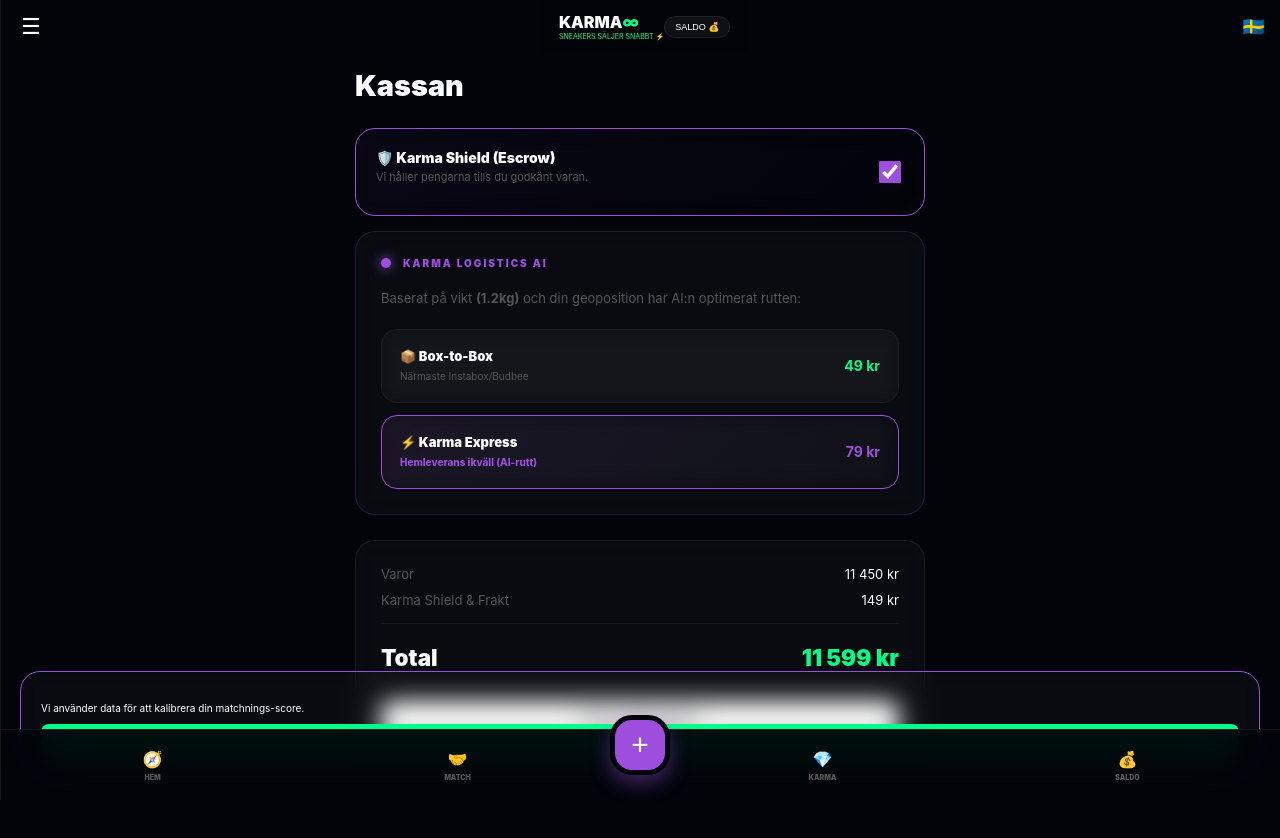
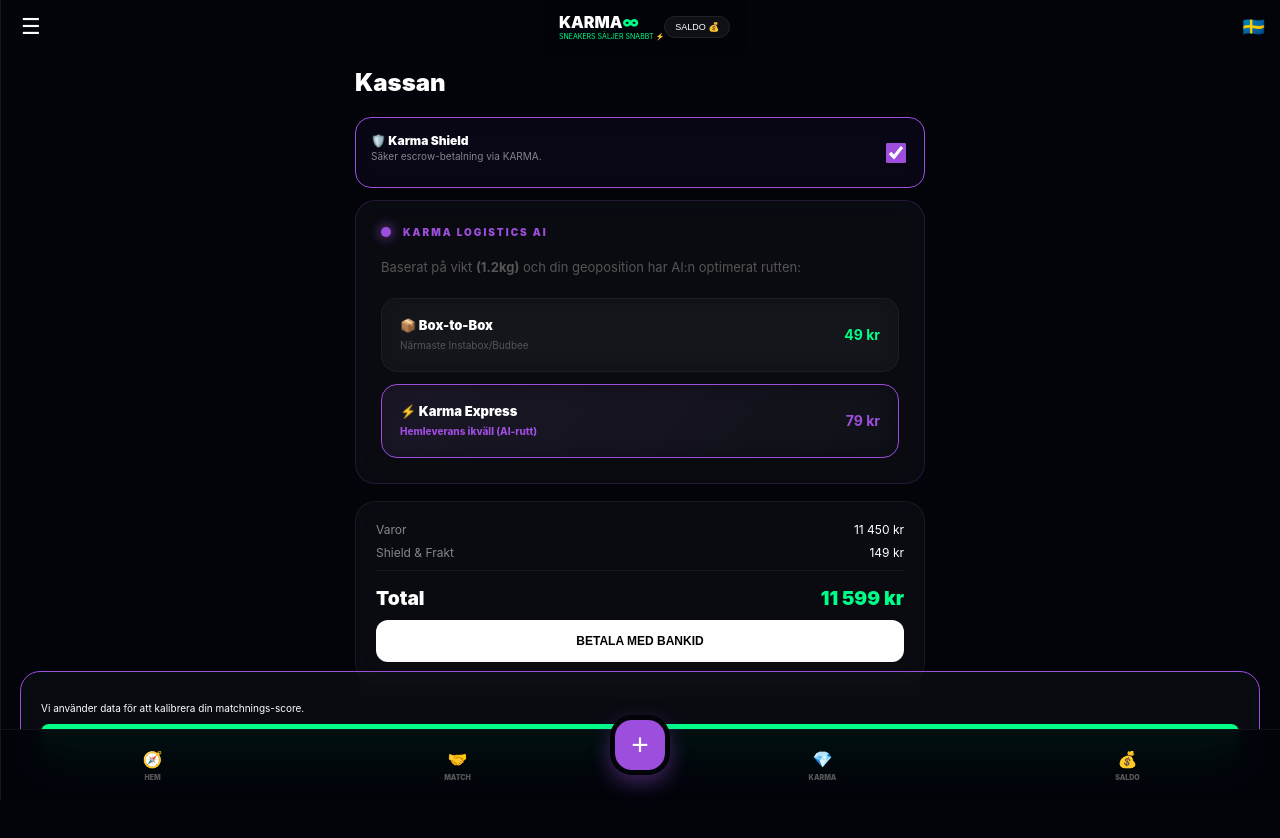
Before and after one commit to gascheckking/marketbeg-appGem, a Next.js app: page /checkout in a window 1280 px wide. Shown: the top 838 px of the page. Built offline with nearby package versions, Linux system fonts and the light colour scheme.

Commit message:
Update page.tsx

```diff
--- a/app/checkout/page.tsx
+++ b/app/checkout/page.tsx
@@ -8,49 +8,48 @@ export default function CheckoutPage() {
 
   return (
     <div className="page-wrapper" style={{ padding: '15px' }}>
-      <header style={{ marginBottom: '25px' }}>
-        <h1 style={{ fontSize: '1.8rem', fontWeight: 900, margin: 0 }}>Kassan</h1>
+      <header style={{ marginBottom: '20px' }}>
+        <h1 style={{ fontSize: '1.5rem', fontWeight: 900, margin: 0 }}>Kassan</h1>
       </header>
 
-      <div style={{ display: 'flex', flexDirection: 'column', gap: '15px' }}>
+      <div style={{ display: 'flex', flexDirection: 'column', gap: '12px' }}>
 
-        {/* Karma Shield Selector */}
         <div className="glass-card" style={{
-          padding: '20px',
+          padding: '15px',
           border: shieldActive ? '1px solid var(--neon-purple)' : '1px solid rgba(255,255,255,0.1)',
-          background: shieldActive ? 'linear-gradient(135deg, rgba(157, 78, 221, 0.05), transparent)' : 'transparent'
+          background: shieldActive ? 'rgba(157, 78, 221, 0.05)' : 'transparent',
+          borderRadius: '16px'
         }}>
           <div style={{ display: 'flex', justifyContent: 'space-between', alignItems: 'center' }}>
             <div>
-              <h3 style={{ margin: 0, fontSize: '14px', fontWeight: 900 }}>🛡️ Karma Shield (Escrow)</h3>
-              <p className="muted" style={{ fontSize: '11px', marginTop: '4px' }}>Vi håller pengarna tills du godkänt varan.</p>
+              <h3 style={{ margin: 0, fontSize: '12px', fontWeight: 900 }}>🛡️ Karma Shield</h3>
+              <p style={{ fontSize: '10px', marginTop: '2px', opacity: 0.5 }}>Säker escrow-betalning via KARMA.</p>
             </div>
             <input
               type="checkbox"
               checked={shieldActive}
               onChange={() => setShieldActive(!shieldActive)}
-              style={{ width: '22px', height: '22px', accentColor: 'var(--neon-purple)' }}
+              style={{ width: '20px', height: '20px', accentColor: 'var(--neon-purple)' }}
             />
           </div>
         </div>
 
         <ShippingAI itemWeight="1.2kg" />
 
-        {/* Summa & Betala */}
-        <div className="glass-card" style={{ padding: '25px', marginTop: '10px' }}>
-          <div style={{ display: 'flex', justifyContent: 'space-between', marginBottom: '10px', fontSize: '13px' }}>
-            <span className="muted">Varor</span>
+        <div className="glass-card" style={{ padding: '20px', marginTop: '5px', borderRadius: '20px' }}>
+          <div style={{ display: 'flex', justifyContent: 'space-between', marginBottom: '8px', fontSize: '12px' }}>
+            <span style={{ opacity: 0.5 }}>Varor</span>
             <span>11 450 kr</span>
           </div>
-          <div style={{ display: 'flex', justifyContent: 'space-between', marginBottom: '10px', fontSize: '13px' }}>
-            <span className="muted">Karma Shield & Frakt</span>
+          <div style={{ display: 'flex', justifyContent: 'space-between', marginBottom: '8px', fontSize: '12px' }}>
+            <span style={{ opacity: 0.5 }}>Shield & Frakt</span>
             <span>149 kr</span>
           </div>
-          <div style={{ display: 'flex', justifyContent: 'space-between', padding: '20px 0', borderTop: '1px solid rgba(255,255,255,0.05)', marginTop: '15px' }}>
-            <strong style={{ fontSize: '1.4rem', fontWeight: 900 }}>Total</strong>
-            <strong style={{ fontSize: '1.4rem', color: 'var(--neon-mint)', fontWeight: 900 }}>11 599 kr</strong>
+          <div style={{ display: 'flex', justifyContent: 'space-between', padding: '15px 0 10px 0', borderTop: '1px solid rgba(255,255,255,0.05)', marginTop: '10px' }}>
+            <strong style={{ fontSize: '1.2rem', fontWeight: 900 }}>Total</strong>
+            <strong style={{ fontSize: '1.2rem', color: 'var(--neon-mint)', fontWeight: 900 }}>11 599 kr</strong>
           </div>
-          <button className="primary-btn" style={{ background: '#fff', color: '#000', marginTop: '10px' }}>BETALA MED BANKID</button>
+          <button className="primary-btn" style={{ background: '#fff', color: '#000', padding: '14px', fontSize: '12px', fontWeight: 900 }}>BETALA MED BANKID</button>
         </div>
       </div>
     </div>
```
